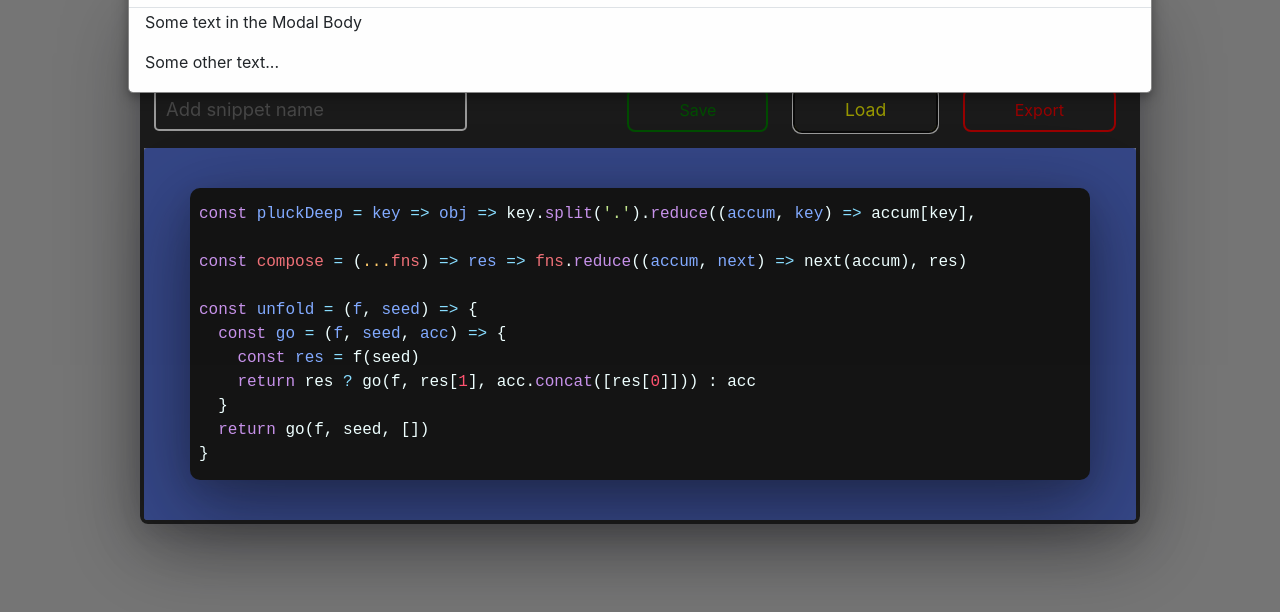
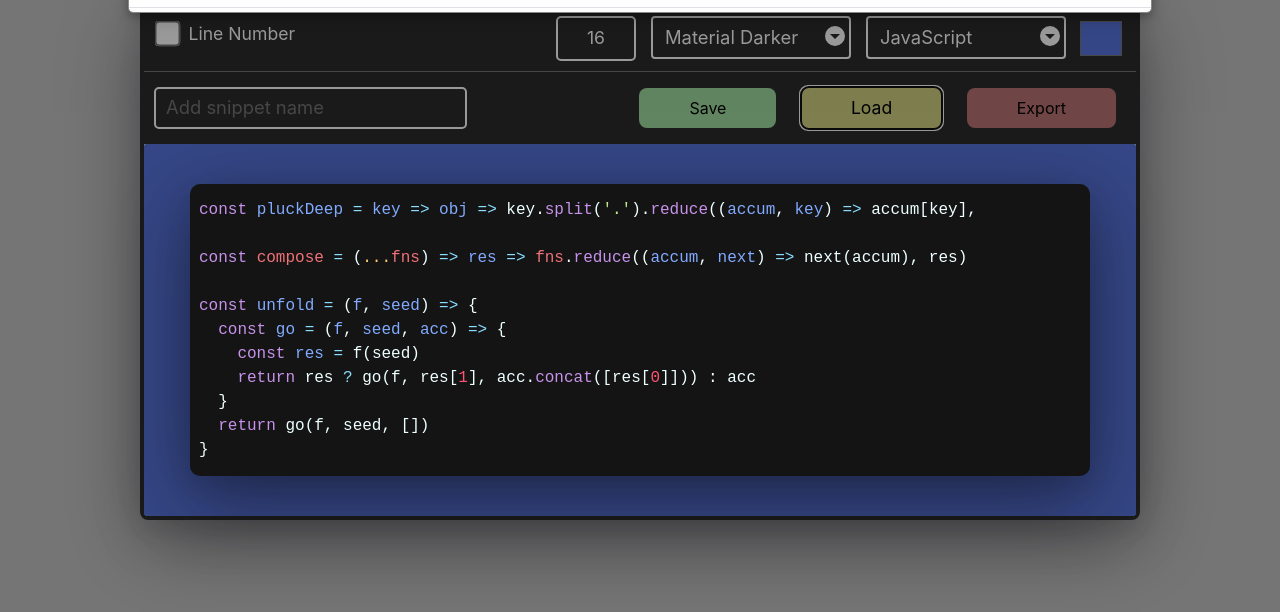
Before and after one commit to RuntimeTerror10/Snippetz, a plain HTML site: page index.html in a window 1280 px wide. Both pictures are taken after a click on the button "Load". Shown: the part 144-756 px from the top of the page. Drawn offline with nearby package versions, Linux system fonts and the light colour scheme.

Commit message:
minor syling and structure changes

```diff
--- a/index.css
+++ b/index.css
@@ -150,34 +150,34 @@ body {
   align-self: center;
 }
 .save-btn {
-  color: green;
-  border: 2px solid green;
+  color: #000;
+  background: rgb(161, 221, 161);
+  border: 0;
   border-radius: 8px;
   font-size: 1rem;
 }
 .load-btn {
-  color: yellow;
-  border: 2px solid yellow;
+  color: #000;
   border-radius: 8px;
+  border: 0;
+  background: rgb(209, 209, 129);
   font-size: 1.1rem;
 }
 .exp-btn {
-  color: red;
-  border: 2px solid red;
+  color: #000;
+  background: rgb(187, 115, 115);
+  border: 0;
   border-radius: 8px;
   font-size: 1rem;
 }
 .save-btn:hover {
-  color: #191919;
-  background: green;
+  background: rgb(141, 196, 141);
 }
 .load-btn:hover {
-  color: #191919;
-  background: yellow;
+  background: rgb(189, 189, 118);
 }
 .exp-btn:hover {
-  color: #191919;
-  background: red;
+  background: rgb(187, 106, 106);
 }
 
 .color-picker {
--- a/index.html
+++ b/index.html
@@ -82,7 +82,7 @@
           </div>
           <div class="toolbar-2">
             <div class="snippet-input-container">
-              <input class="snippet-input" placeholder="Add snippet name" type="text">
+              <input class="snippet-input js-snippet-input" placeholder="Add snippet name" type="text">
             </div>
             <div class="button-container">
             <button class="button save-btn js-save-btn">Save</button>
@@ -118,10 +118,7 @@ const unfold = (f, seed) => {
         <div class="modal-header">
           <h2>Load Snippet</h2>
         </div>
-        <div class="modal-body">
-          <p>Some text in the Modal Body</p>
-          <p>Some other text...</p>
-        </div>
+        <div class="modal-body"></div>
       </div>
   </div>
 
```
